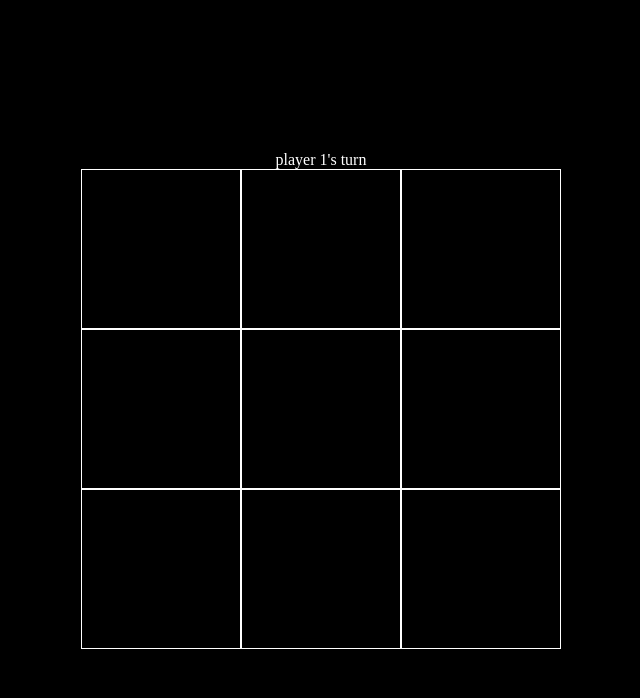
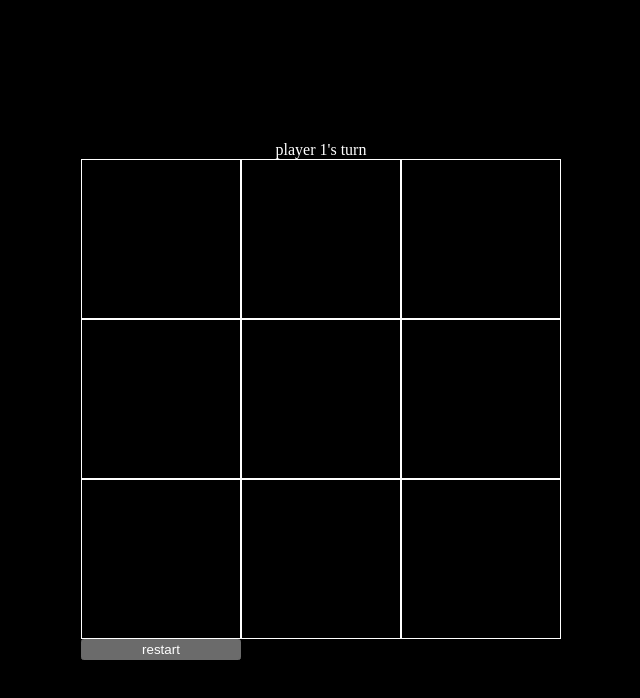
Before and after one commit to sinskiy/odin-tic-tac-toe, a plain HTML site: page index.html in a window 1280 px wide. Both pictures are taken after a click on the button "start". Shown: the whole page, without its empty margins (319-959 px from the left). Drawn offline with Linux system fonts and the light colour scheme.

Commit message:
feat: add ability to restart

```diff
--- a/index.html
+++ b/index.html
@@ -9,7 +9,6 @@
   </head>
   <body>
     <div class="turn"></div>
-    <div class="board">
     <form action="" method="get" class="start">
       <div>
         <label for="x">Player x</label>
@@ -21,6 +20,6 @@
       </div>
       <button type="submit">start</button>
     </form>
-    </div>
+    <div class="board"></div>
   </body>
 </html>
--- a/script.js
+++ b/script.js
@@ -76,12 +76,18 @@ const displayController = (function () {
   function handleGameStart(e) {
     e.preventDefault();
 
+    startForm.style.display = "none";
+
     gameboard.players = [
       createPlayer(playerX.value, "x"),
       createPlayer(playerO.value, "o"),
     ];
 
     updateDOM();
+  }
+  function handleGameRestart() {
+    startForm.style.display = "block";
+    boardDiv.textContent = "";
   }
 
   const turnDiv = document.querySelector(".turn");
@@ -98,6 +104,13 @@ const displayController = (function () {
 
       boardDiv.appendChild(cellButton);
     }
+    const restartButton = document.createElement("button");
+    restartButton.classList.add("restart");
+    restartButton.addEventListener("click", handleGameRestart);
+    restartButton.innerText = "restart";
+
+    boardDiv.appendChild(restartButton);
+
     updateTurn();
 
     function updateCell(e) {
```
Lines whose indentation alone changed are shown as unchanged.
